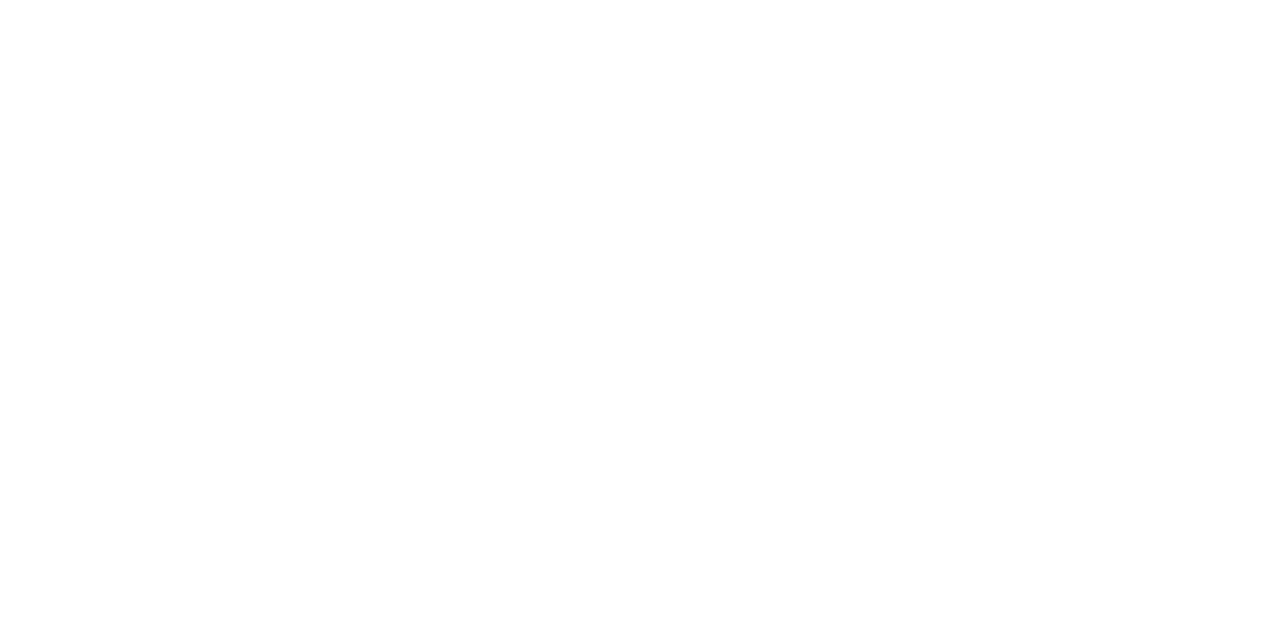
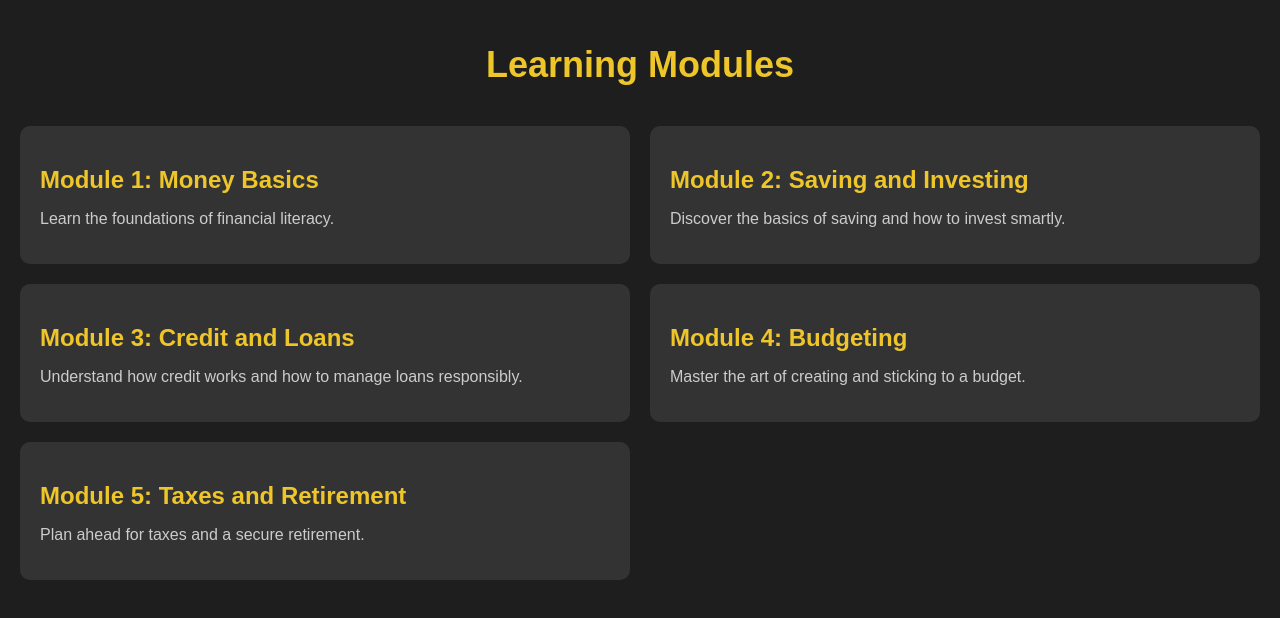
Before and after one commit to rihhito/ShellHacks, a React (Create React App) app in the folder src/flla/: page /modules in a window 1280 px wide. Before the commit this address had no page. Shown: the top 618 px of the page. Built offline with nearby package versions, Linux system fonts and the light colour scheme.

Commit message:
"Fix some bugs"

```diff
--- a/src/flla/src/App.js
+++ b/src/flla/src/App.js
@@ -5,6 +5,8 @@
 import Login from './ui/Login'; // Import the Login component
 import Dashboard from './ui/dashboard'; // Import the Dashboard component
 import MoneyBasics from './ui/modules/m1/MoneyBasics'; // Import MoneyBasics page
+import Modules from './ui/modules/Modules'; // Import MoneyBasics page
+
 import Battle from './ui/battle/Battle'; // Import MoneyBasics page
 
 
@@ -15,6 +17,7 @@
         <Route path="/" element={<LoginPage />} /> {/* Initial screen */}
         <Route path="/dashboard" element={<Dashboard />} /> {/* Dashboard */}
         <Route path="/money-basics" element={<MoneyBasics />} /> {/* MoneyBasics route */}
+        <Route path="/modules" element={<Modules />} /> {/* MoneyBasics route */}
       </Routes>
     </Router>
   );
--- a/src/flla/src/ui/dashboard.js
+++ b/src/flla/src/ui/dashboard.js
@@ -5,7 +5,7 @@
   const navigate = useNavigate(); // Hook for navigation
 
   const handlePrepareForBattle = () => {
-    navigate('/money-basics'); // Route to the MoneyBasics page
+    navigate('/modules'); // Route to the MoneyBasics page
   };
   const handleBattle = () => {
     navigate('/battle'); // Route to the Battle page
--- /dev/null
+++ b/src/flla/src/ui/modules/Modules.js
@@ -0,0 +1,97 @@
+import React from 'react';
+import { useNavigate } from 'react-router-dom'; // Import useNavigate for navigation
+
+const Modules = () => {
+  const navigate = useNavigate(); // Hook for programmatic navigation
+
+  const handleModuleClick = (module) => {
+    navigate(`/${module}`); // Navigate to the module's page
+  };
+
+  return (
+    <div style={styles.container}>
+      <h1 style={styles.title}>Learning Modules</h1>
+
+      {/* List of Modules */}
+      <div style={styles.modulesContainer}>
+        <div style={styles.module} onClick={() => handleModuleClick('money-basics')}>
+          <h2 style={styles.moduleTitle}>Module 1: Money Basics</h2>
+          <p style={styles.moduleDescription}>Learn the foundations of financial literacy.</p>
+        </div>
+
+        <div style={styles.module} onClick={() => handleModuleClick('module2')}>
+          <h2 style={styles.moduleTitle}>Module 2: Saving and Investing</h2>
+          <p style={styles.moduleDescription}>Discover the basics of saving and how to invest smartly.</p>
+        </div>
+
+        <div style={styles.module} onClick={() => handleModuleClick('module3')}>
+          <h2 style={styles.moduleTitle}>Module 3: Credit and Loans</h2>
+          <p style={styles.moduleDescription}>Understand how credit works and how to manage loans responsibly.</p>
+        </div>
+
+        <div style={styles.module} onClick={() => handleModuleClick('module4')}>
+          <h2 style={styles.moduleTitle}>Module 4: Budgeting</h2>
+          <p style={styles.moduleDescription}>Master the art of creating and sticking to a budget.</p>
+        </div>
+
+        <div style={styles.module} onClick={() => handleModuleClick('module5')}>
+          <h2 style={styles.moduleTitle}>Module 5: Taxes and Retirement</h2>
+          <p style={styles.moduleDescription}>Plan ahead for taxes and a secure retirement.</p>
+        </div>
+      </div>
+    </div>
+  );
+};
+
+const styles = {
+  container: {
+    backgroundColor: '#1e1e1e', // Black background
+    color: '#fff', // White text for contrast
+    padding: '20px',
+    textAlign: 'center',
+    minHeight: '100vh', // Full viewport height
+    fontFamily: "'Poppins', sans-serif",
+  },
+  title: {
+    color: '#EEC62A', // Gold color
+    fontSize: '36px',
+    marginBottom: '40px',
+  },
+  modulesContainer: {
+    display: 'grid',
+    gridTemplateColumns: 'repeat(2, 1fr)', // Two columns layout
+    gap: '20px', // Spacing between module buttons
+    justifyContent: 'center',
+  },
+  module: {
+    backgroundColor: '#333',
+    padding: '20px',
+    borderRadius: '10px',
+    cursor: 'pointer',
+    transition: 'transform 0.2s, box-shadow 0.2s',
+    textAlign: 'left',
+  },
+  moduleTitle: {
+    color: '#EEC62A', // Gold color for module titles
+    fontSize: '24px',
+    marginBottom: '10px',
+  },
+  moduleDescription: {
+    color: '#ccc', // Light gray description
+    fontSize: '16px',
+  },
+  module: {
+    backgroundColor: '#333',
+    padding: '20px',
+    borderRadius: '10px',
+    cursor: 'pointer',
+    transition: 'transform 0.2s, box-shadow 0.2s',
+    textAlign: 'left',
+    '&:hover': {
+      transform: 'scale(1.05)', // Slight scale on hover
+      boxShadow: '0px 4px 10px rgba(0, 0, 0, 0.2)', // Shadow effect
+    },
+  },
+};
+
+export default Modules;
--- a/src/flla/src/ui/modules/m1/MoneyBasics.js
+++ b/src/flla/src/ui/modules/m1/MoneyBasics.js
@@ -1,4 +1,5 @@
 import React, { useState } from 'react';
+import { useNavigate } from 'react-router-dom'; // Import useNavigate hook for navigation
 import ProgressBar from '../visuals/ProgressBar'; // Import progress bar
 import SubModule1 from './sub_m1'; // Import Submodule 1
 import SubModule2 from './sub_m2'; // Import Submodule 2
@@ -6,20 +7,25 @@
 const MoneyBasics = () => {
   const [progress, setProgress] = useState(0);
   const [activeSubmodule, setActiveSubmodule] = useState(null);
+  const navigate = useNavigate(); // Hook for programmatic navigation
 
   const handleSubmoduleClick = (submodule) => {
     setActiveSubmodule(submodule);
   };
 
   const handleBackToSubmodules = () => {
-    setActiveSubmodule(null);  // Go back to the submodule selection screen
+    setActiveSubmodule(null); // Go back to the submodule selection screen
+  };
+
+  const handleGoBackToDashboard = () => {
+    navigate('/dashboard'); // Navigate back to the dashboard
   };
 
   return (
     <div style={styles.container}>
       {/* User Placeholder at the Top Left */}
       <div style={styles.userPlaceholder}>
-      <img
+        <img
           src={`${process.env.PUBLIC_URL}/avatars/ReadyPlayerMe-Avatar.png`}
           alt="Custom Avatar"
           style={styles.avatar}
@@ -29,6 +35,7 @@
 
       <h1 style={styles.title}>Money Basics</h1>
       <ProgressBar progress={progress} />
+
       {!activeSubmodule ? (
         <div style={styles.submoduleSelection}>
           <h2 style={styles.subtitle}>Select a submodule:</h2>
@@ -45,6 +52,11 @@
           {activeSubmodule === 'sub2' && <SubModule2 setProgress={setProgress} onBack={handleBackToSubmodules} />}
         </div>
       )}
+
+      {/* Go Back to Dashboard Button at the Bottom */}
+      <button onClick={handleGoBackToDashboard} style={styles.backButton}>
+        Go Back to Dashboard
+      </button>
     </div>
   );
 };
@@ -58,6 +70,9 @@
     minHeight: '100vh', // Ensures the full viewport is covered
     fontFamily: "'Poppins', sans-serif",
     position: 'relative', // Allows for absolute positioning of user placeholder
+    display: 'flex', // Flexbox to position items
+    flexDirection: 'column',
+    justifyContent: 'space-between', // Space between content and button at the bottom
   },
   userPlaceholder: {
     position: 'absolute',
@@ -98,6 +113,17 @@
     fontWeight: 'bold',
     transition: 'transform 0.2s', // Smooth animation on hover
   },
+  backButton: {
+    padding: '10px 20px',
+    marginTop: 'auto', // Pushes the button to the bottom
+    backgroundColor: '#EEC62A', // Gold color for the back button
+    color: '#1e1e1e',
+    border: 'none',
+    borderRadius: '5px',
+    cursor: 'pointer',
+    fontWeight: 'bold',
+    transition: 'transform 0.2s',
+  },
   submoduleSelection: {
     display: 'flex',
     flexDirection: 'column',
```
Also changed, not shown: 1 other file (tests, documents, lock files or other folders).
